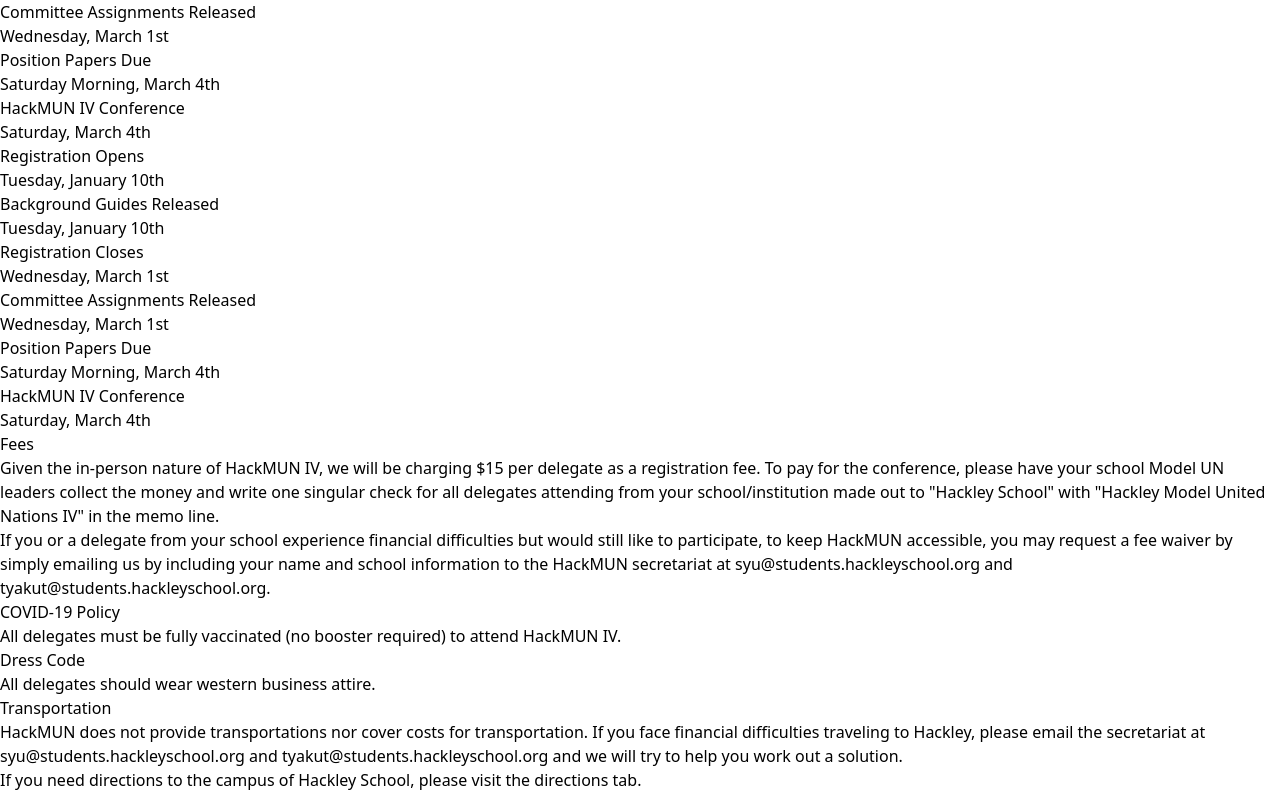
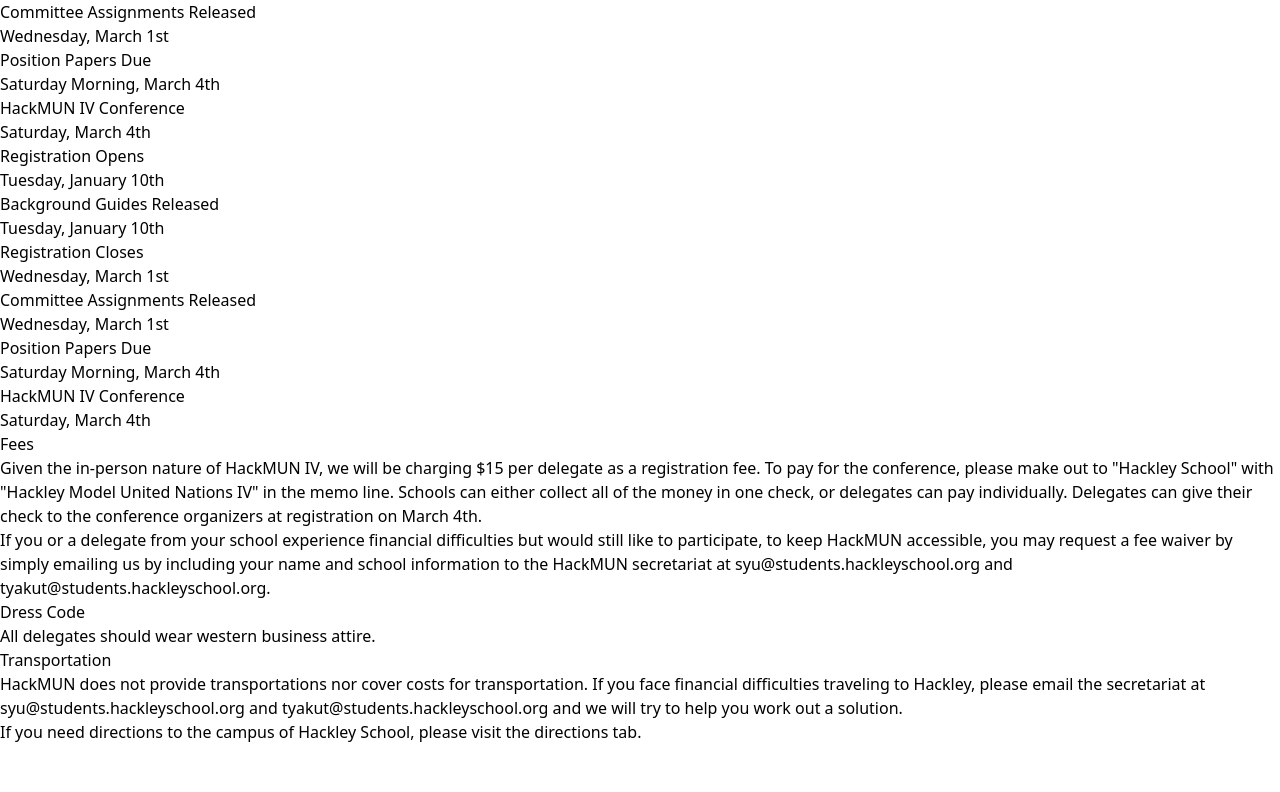
Before and after one commit to vmalik712/hackmun, a Next.js app: page /conference in a window 1280 px wide. Shown: the part 3429-4221 px from the top of the page. After the commit the page ends 4173 px from the top, so only its background shows below. Built offline with nearby package versions, Linux system fonts and the light colour scheme; a web font is replaced by a local one.

Commit message:
edited hackmun conference info page

```diff
--- a/pages/conference.js
+++ b/pages/conference.js
@@ -285,18 +285,11 @@
                         </h2>
 
                         <p className="py-5 text-xl leading-normal text-gray-500 lg:text-xl xl:text-2xl">
-                            Given the in-person nature of HackMUN IV, we will be charging $15 per delegate as a registration fee. To pay for the conference, please have your school Model UN leaders collect the money and write one singular check for all delegates attending from your school/institution made out to &quot;Hackley School&quot; with &quot;Hackley Model United Nations IV&quot; in the memo line.</p>
+                            Given the in-person nature of HackMUN IV, we will be charging $15 per delegate as a registration fee. To pay for the conference, please make out to &quot;Hackley School&quot; with &quot;Hackley Model United Nations IV&quot; in the memo line. Schools can either collect all of the money in one check, or delegates can pay individually. Delegates can give their check to the conference organizers at registration on March 4th.
+                        </p>
 
                         <p className="py-5 text-xl leading-normal text-gray-500 lg:text-xl xl:text-2xl">
                             If you or a delegate from your school experience financial difficulties but would still like to participate, to keep HackMUN accessible, you may request a fee waiver by simply emailing us by including your name and school information to the HackMUN secretariat at syu@students.hackleyschool.org and tyakut@students.hackleyschool.org.
-                        </p>
-
-                        <h2 className="pt-5 text-2xl font-semibold leading-snug tracking-tight text-gray-800 lg:text-2xl lg:leading-tight xl:text-4xl xl:leading-tight">
-                            COVID-19 Policy
-                        </h2>
-
-                        <p className="py-5 text-xl leading-normal text-gray-500 lg:text-xl xl:text-2xl">
-                            All delegates must be fully vaccinated (no booster required) to attend HackMUN IV.
                         </p>
 
                         <h2 className="pt-5 text-2xl font-semibold leading-snug tracking-tight text-gray-800 lg:text-2xl lg:leading-tight xl:text-4xl xl:leading-tight">
```
